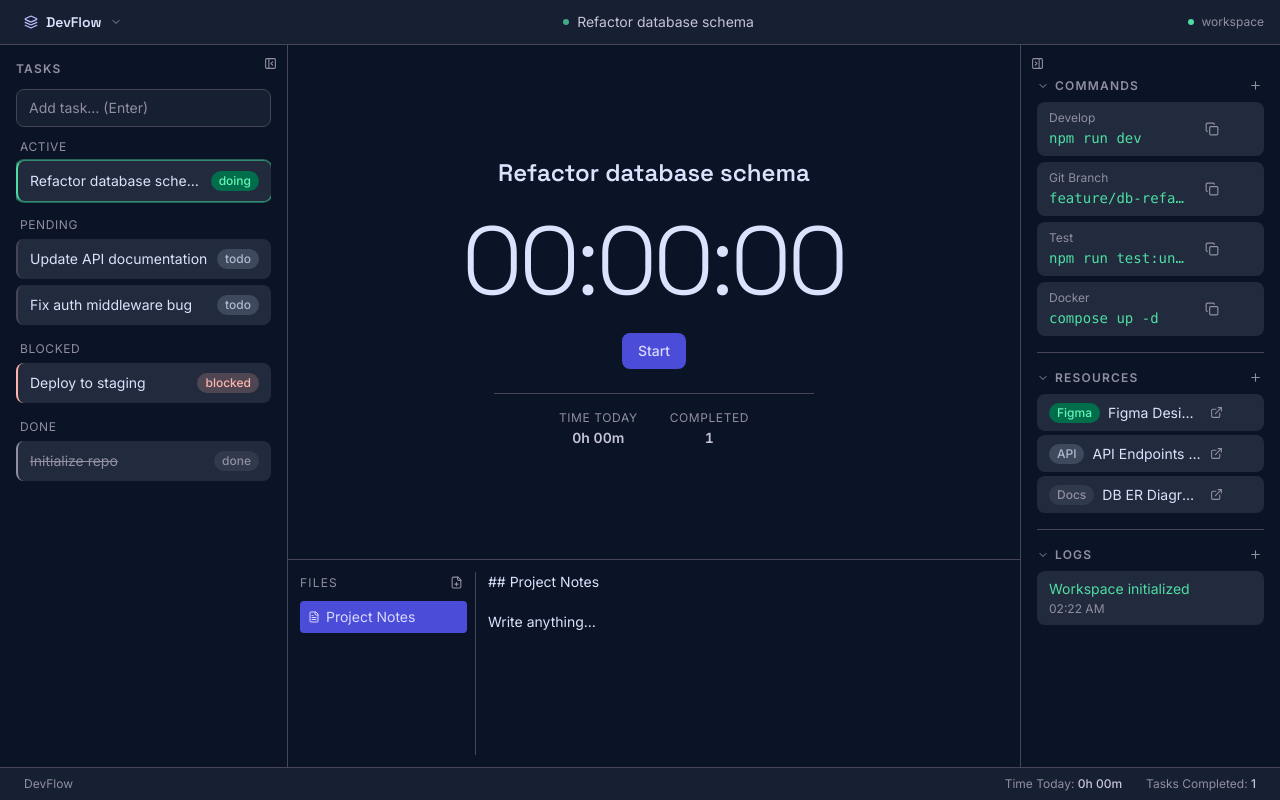
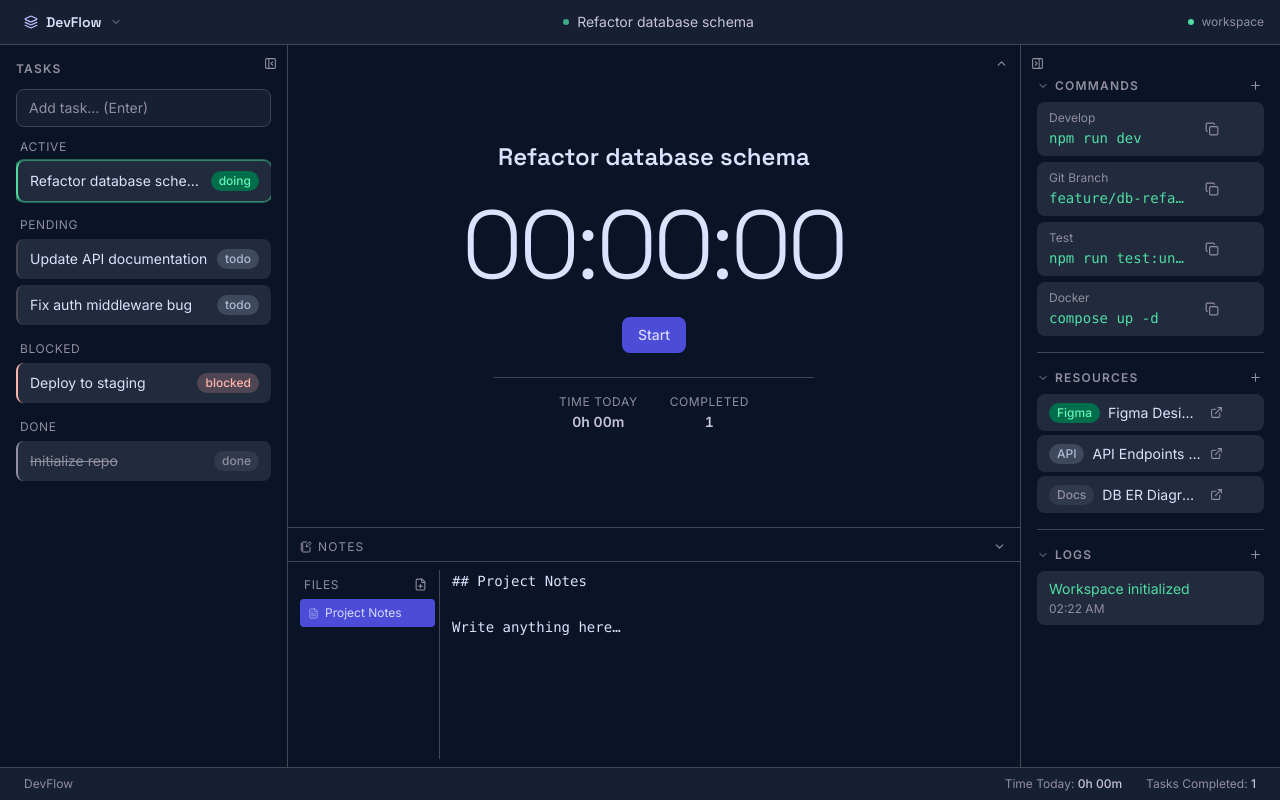
Before and after one commit to roydza27/DevFlow, a React (Vite) app in the folder frontend/: page / in a window 1280 px wide. Built offline with nearby package versions, Linux system fonts and the light colour scheme.

Commit message:
Phase 2: notes panel resize/collapse, focus collapse, +/- toggle, structured resources, note rename/delete
Co-authored-by: roydza27 <128218469+roydza27@users.noreply.github.com>
Agent-Logs-Url: https://github.com/roydza27/DevFlow/sessions/bd467f75-48e6-45c2-8894-d83e3dd23d6a

```diff
--- a/frontend/src/app/layout/DashboardLayout.jsx
+++ b/frontend/src/app/layout/DashboardLayout.jsx
@@ -1,13 +1,16 @@
 import { useState, useRef, useCallback, useEffect } from 'react'
 import Footer from '../../components/shared/Footer'
 import WorkspaceHeader from './WorkspaceHeader'
-import { PanelLeftClose, PanelLeftOpen, PanelRightClose, PanelRightOpen } from 'lucide-react'
+import { PanelLeftClose, PanelLeftOpen, PanelRightClose, PanelRightOpen, ChevronDown, ChevronUp, NotebookPen, Timer } from 'lucide-react'
 
 const LEFT_MIN = 220
 const LEFT_MAX = 420
 const RIGHT_MIN = 240
 const RIGHT_MAX = 440
 const COLLAPSED_WIDTH = 36
+const NOTES_MIN = 120
+const NOTES_MAX = 600
+const NOTES_DEFAULT = 240
 
 export default function DashboardLayout({
   projects,
@@ -24,27 +27,37 @@ export default function DashboardLayout({
   const [rightWidth, setRightWidth] = useState(260)
   const [leftCollapsed, setLeftCollapsed] = useState(false)
   const [rightCollapsed, setRightCollapsed] = useState(false)
+  const [notesHeight, setNotesHeight] = useState(NOTES_DEFAULT)
+  const [notesCollapsed, setNotesCollapsed] = useState(false)
+  const [focusCollapsed, setFocusCollapsed] = useState(false)
 
   const draggingLeft = useRef(false)
   const draggingRight = useRef(false)
+  const draggingNotes = useRef(false)
   const containerRef = useRef(null)
+  const centerColumnRef = useRef(null)
+  const cachedContainerRect = useRef(null)
+  const cachedCenterRect = useRef(null)
 
   const handleMouseMove = useCallback((e) => {
-    if (!containerRef.current) return
-    const rect = containerRef.current.getBoundingClientRect()
-    if (draggingLeft.current) {
-      const newWidth = Math.max(LEFT_MIN, Math.min(LEFT_MAX, e.clientX - rect.left))
+    if (draggingLeft.current && cachedContainerRect.current) {
+      const newWidth = Math.max(LEFT_MIN, Math.min(LEFT_MAX, e.clientX - cachedContainerRect.current.left))
       setLeftWidth(newWidth)
     }
-    if (draggingRight.current) {
-      const newWidth = Math.max(RIGHT_MIN, Math.min(RIGHT_MAX, rect.right - e.clientX))
+    if (draggingRight.current && cachedContainerRect.current) {
+      const newWidth = Math.max(RIGHT_MIN, Math.min(RIGHT_MAX, cachedContainerRect.current.right - e.clientX))
       setRightWidth(newWidth)
+    }
+    if (draggingNotes.current && cachedCenterRect.current) {
+      const newHeight = Math.max(NOTES_MIN, Math.min(NOTES_MAX, cachedCenterRect.current.bottom - e.clientY))
+      setNotesHeight(newHeight)
     }
   }, [])
 
   const handleMouseUp = useCallback(() => {
     draggingLeft.current = false
     draggingRight.current = false
+    draggingNotes.current = false
     document.body.style.cursor = ''
     document.body.style.userSelect = ''
   }, [])
@@ -60,6 +73,7 @@ export default function DashboardLayout({
 
   function startDragLeft(e) {
     e.preventDefault()
+    cachedContainerRect.current = containerRef.current?.getBoundingClientRect() ?? null
     draggingLeft.current = true
     document.body.style.cursor = 'col-resize'
     document.body.style.userSelect = 'none'
@@ -67,13 +81,23 @@ export default function DashboardLayout({
 
   function startDragRight(e) {
     e.preventDefault()
+    cachedContainerRect.current = containerRef.current?.getBoundingClientRect() ?? null
     draggingRight.current = true
     document.body.style.cursor = 'col-resize'
     document.body.style.userSelect = 'none'
   }
 
+  function startDragNotes(e) {
+    e.preventDefault()
+    cachedCenterRect.current = centerColumnRef.current?.getBoundingClientRect() ?? null
+    draggingNotes.current = true
+    document.body.style.cursor = 'row-resize'
+    document.body.style.userSelect = 'none'
+  }
+
   const effectiveLeftWidth = leftCollapsed ? COLLAPSED_WIDTH : leftWidth
   const effectiveRightWidth = rightCollapsed ? COLLAPSED_WIDTH : rightWidth
+  const effectiveNotesHeight = notesCollapsed ? 32 : notesHeight
 
   return (
     <div className="flex flex-col h-screen bg-background overflow-hidden">
@@ -92,7 +116,6 @@ export default function DashboardLayout({
           style={{ width: effectiveLeftWidth }}
           className="shrink-0 flex flex-col border-r border-outline-variant overflow-hidden transition-none relative"
         >
-          {/* Collapse toggle */}
           <button
             onClick={() => setLeftCollapsed(v => !v)}
             className="absolute top-2 right-1.5 z-10 p-1 rounded text-outline hover:text-on-surface transition-colors"
@@ -111,7 +134,6 @@ export default function DashboardLayout({
             </div>
           )}
 
-          {/* Resize handle */}
           {!leftCollapsed && (
             <div
               onMouseDown={startDragLeft}
@@ -120,15 +142,73 @@ export default function DashboardLayout({
           )}
         </aside>
 
-        {/* Center + Notes column */}
-        <main className="flex-1 flex flex-col overflow-hidden min-w-0">
-          {/* Center: Focus panel */}
-          <div className="flex-1 overflow-hidden flex flex-col p-4">
-            {centerPanel}
-          </div>
-          {/* Bottom: Notes workspace */}
-          <div className="h-52 shrink-0 border-t border-outline-variant flex flex-col p-3">
-            {notesPanel}
+        {/* Center column: Focus + Notes stacked */}
+        <main ref={centerColumnRef} className="flex-1 flex flex-col overflow-hidden min-w-0">
+
+          {/* Focus panel — collapsible */}
+          {focusCollapsed ? (
+            <div className="flex items-center gap-3 px-4 py-2 border-b border-outline-variant shrink-0">
+              <Timer size={13} className="text-outline shrink-0" />
+              <span className="text-xs text-outline font-label flex-1 truncate">
+                {activeTask ? activeTask.title : 'No task'}
+              </span>
+              <button
+                onClick={() => setFocusCollapsed(false)}
+                className="flex items-center gap-1 text-xs text-outline hover:text-on-surface transition-colors shrink-0"
+                title="Expand focus panel"
+              >
+                <ChevronDown size={13} />
+              </button>
+            </div>
+          ) : (
+            <div className="flex-1 overflow-hidden flex flex-col min-h-0 relative">
+              <button
+                onClick={() => setFocusCollapsed(true)}
+                className="absolute top-2 right-2 z-10 p-1 rounded text-outline hover:text-on-surface transition-colors"
+                title="Collapse focus panel"
+              >
+                <ChevronUp size={13} />
+              </button>
+              <div className="flex-1 overflow-hidden flex flex-col p-4">
+                {centerPanel}
+              </div>
+            </div>
+          )}
+
+          {/* Notes panel — resizable + collapsible */}
+          <div
+            style={{ height: effectiveNotesHeight }}
+            className="shrink-0 flex flex-col border-t border-outline-variant overflow-hidden"
+          >
+            {/* Notes drag handle + header */}
+            {!notesCollapsed && (
+              <div
+                onMouseDown={startDragNotes}
+                className="h-1 w-full cursor-row-resize hover:bg-primary/30 transition-colors shrink-0"
+              />
+            )}
+
+            {/* Notes header bar */}
+            <div className="flex items-center justify-between px-3 py-1.5 shrink-0 border-b border-outline-variant">
+              <div className="flex items-center gap-1.5">
+                <NotebookPen size={12} className="text-outline" />
+                <span className="text-xs font-label uppercase tracking-widest text-outline">Notes</span>
+              </div>
+              <button
+                onClick={() => setNotesCollapsed(v => !v)}
+                className="p-0.5 rounded text-outline hover:text-on-surface transition-colors"
+                title={notesCollapsed ? 'Expand notes' : 'Collapse notes'}
+              >
+                {notesCollapsed ? <ChevronUp size={13} /> : <ChevronDown size={13} />}
+              </button>
+            </div>
+
+            {/* Notes content */}
+            {!notesCollapsed && (
+              <div className="flex-1 overflow-hidden p-2">
+                {notesPanel}
+              </div>
+            )}
           </div>
         </main>
 
@@ -137,7 +217,6 @@ export default function DashboardLayout({
           style={{ width: effectiveRightWidth }}
           className="shrink-0 flex flex-col border-l border-outline-variant overflow-hidden transition-none relative"
         >
-          {/* Resize handle */}
           {!rightCollapsed && (
             <div
               onMouseDown={startDragRight}
@@ -145,7 +224,6 @@ export default function DashboardLayout({
             />
           )}
 
-          {/* Collapse toggle */}
           <button
             onClick={() => setRightCollapsed(v => !v)}
             className="absolute top-2 left-1.5 z-10 p-1 rounded text-outline hover:text-on-surface transition-colors"
--- a/frontend/src/features/notes/NoteEditor.jsx
+++ b/frontend/src/features/notes/NoteEditor.jsx
@@ -8,11 +8,15 @@ export default function NoteEditor({ note, onChange }) {
   }
 
   return (
-    <textarea
-      value={note.content}
-      onChange={e => onChange(note.id, e.target.value)}
-      placeholder="Start writing…"
-      className="flex-1 resize-none bg-transparent border-none text-sm text-on-surface placeholder-outline focus:outline-none font-body hide-scrollbar"
-    />
+    <div className="flex-1 flex flex-col min-w-0 overflow-hidden pl-3">
+      <textarea
+        key={note.id}
+        value={note.content}
+        onChange={e => onChange(note.id, e.target.value)}
+        placeholder="Start writing…"
+        spellCheck={false}
+        className="flex-1 w-full resize-none bg-transparent border-none text-sm text-on-surface placeholder-outline/50 focus:outline-none font-mono leading-relaxed hide-scrollbar"
+      />
+    </div>
   )
 }
--- a/frontend/src/features/notes/NotesSidebar.jsx
+++ b/frontend/src/features/notes/NotesSidebar.jsx
@@ -1,10 +1,30 @@
-import { FilePlus, FileText } from 'lucide-react'
+import { useState } from 'react'
+import { FilePlus, FileText, Trash2, Pencil, Check } from 'lucide-react'
 
-export default function NotesSidebar({ notes, activeNoteId, onSelect, onNew }) {
+export default function NotesSidebar({ notes, activeNoteId, onSelect, onNew, onRename, onDelete }) {
+  const [renamingId, setRenamingId] = useState(null)
+  const [renameValue, setRenameValue] = useState('')
+
+  function startRename(note, e) {
+    e.stopPropagation()
+    setRenamingId(note.id)
+    setRenameValue(note.title)
+  }
+
+  function commitRename(id) {
+    onRename?.(id, renameValue)
+    setRenamingId(null)
+  }
+
+  function handleRenameKey(e, id) {
+    if (e.key === 'Enter') commitRename(id)
+    if (e.key === 'Escape') setRenamingId(null)
+  }
+
   return (
-    <div className="flex flex-col gap-2 w-44 shrink-0 border-r border-outline-variant pr-2">
-      <div className="flex items-center justify-between">
-        <span className="text-xs font-label uppercase tracking-widest text-outline">Files</span>
+    <div className="flex flex-col w-36 shrink-0 border-r border-outline-variant overflow-hidden">
+      <div className="flex items-center justify-between px-2 py-1 shrink-0">
+        <span className="text-xs font-label uppercase tracking-wider text-outline">Files</span>
         <button
           onClick={onNew}
           className="p-1 rounded text-outline hover:text-on-surface transition-colors"
@@ -13,20 +33,61 @@ export default function NotesSidebar({ notes, activeNoteId, onSelect, onNew }) {
           <FilePlus size={13} />
         </button>
       </div>
-      <div className="flex flex-col gap-1 overflow-y-auto hide-scrollbar flex-1">
+      <div className="flex flex-col gap-0.5 overflow-y-auto hide-scrollbar flex-1 px-1 pb-1">
         {notes.map(note => (
-          <button
+          <div
             key={note.id}
-            onClick={() => onSelect(note.id)}
-            className={`flex items-center gap-1.5 px-2 py-1.5 rounded text-left text-sm font-body truncate transition-colors ${
+    className={`group flex items-center gap-1.5 px-2 py-1.5 rounded cursor-pointer transition-colors ${
               note.id === activeNoteId
                 ? 'bg-primary-container text-on-primary-container'
                 : 'text-on-surface-variant hover:bg-surface-bright'
             }`}
+            onClick={() => onSelect(note.id)}
+            title={note.title}
           >
-            <FileText size={12} className="shrink-0" />
-            {note.title}
-          </button>
+            <FileText size={11} className="shrink-0 opacity-60" />
+            {renamingId === note.id ? (
+              <input
+                autoFocus
+                value={renameValue}
+                onChange={e => setRenameValue(e.target.value)}
+                onKeyDown={e => handleRenameKey(e, note.id)}
+                onBlur={() => commitRename(note.id)}
+                onClick={e => e.stopPropagation()}
+                className="flex-1 min-w-0 bg-transparent border-b border-primary text-xs focus:outline-none text-on-surface"
+              />
+            ) : (
+              <span className="flex-1 text-xs truncate font-body">{note.title}</span>
+            )}
+            {/* Hover actions */}
+            {renamingId === note.id ? (
+              <button
+                onClick={e => { e.stopPropagation(); commitRename(note.id) }}
+                className="shrink-0 p-0.5 rounded text-tertiary"
+              >
+                <Check size={11} />
+              </button>
+            ) : (
+              <div className="hidden group-hover:flex items-center gap-0.5 shrink-0">
+                <button
+                  onClick={e => startRename(note, e)}
+                  className="p-0.5 rounded text-outline hover:text-on-surface"
+                  title="Rename"
+                >
+                  <Pencil size={11} />
+                </button>
+                {notes.length > 1 && (
+                  <button
+                    onClick={e => { e.stopPropagation(); onDelete?.(note.id) }}
+                    className="p-0.5 rounded text-outline hover:text-error"
+                    title="Delete note"
+                  >
+                    <Trash2 size={11} />
+                  </button>
+                )}
+              </div>
+            )}
+          </div>
         ))}
       </div>
     </div>
--- a/frontend/src/features/notes/NotesWorkspace.jsx
+++ b/frontend/src/features/notes/NotesWorkspace.jsx
@@ -3,14 +3,14 @@ import NotesSidebar from './NotesSidebar'
 import NoteEditor from './NoteEditor'
 
 const INITIAL_NOTES = [
-  { id: 1, title: 'Project Notes', content: '## Project Notes\n\nWrite anything…' },
+  { id: 1, title: 'Project Notes', content: '## Project Notes\n\nWrite anything here…' },
 ]
 
 export default function NotesWorkspace({ onLog }) {
   const [notes, setNotes] = useState(INITIAL_NOTES)
   const [activeNoteId, setActiveNoteId] = useState(INITIAL_NOTES[0].id)
 
-  const activeNote = notes.find(n => n.id === activeNoteId) ?? notes[0] ?? null
+  const activeNote = notes.find(n => n.id === activeNoteId) ?? null
 
   function handleNew() {
     const newNote = { id: Date.now(), title: `Note ${notes.length + 1}`, content: '' }
@@ -23,13 +23,30 @@ export default function NotesWorkspace({ onLog }) {
     setNotes(prev => prev.map(n => n.id === id ? { ...n, content } : n))
   }
 
+  function handleRename(id, title) {
+    if (!title.trim()) return
+    setNotes(prev => prev.map(n => n.id === id ? { ...n, title: title.trim() } : n))
+  }
+
+  function handleDelete(id) {
+    setNotes(prev => {
+      const remaining = prev.filter(n => n.id !== id)
+      if (activeNoteId === id && remaining.length > 0) {
+        setActiveNoteId(remaining[0].id)
+      }
+      return remaining
+    })
+  }
+
   return (
-    <div className="flex gap-3 h-full">
+    <div className="flex h-full gap-0">
       <NotesSidebar
         notes={notes}
         activeNoteId={activeNote?.id ?? null}
         onSelect={setActiveNoteId}
         onNew={handleNew}
+        onRename={handleRename}
+        onDelete={handleDelete}
       />
       <NoteEditor note={activeNote} onChange={handleChange} />
     </div>
--- a/frontend/src/features/workspace/RightSidebar.jsx
+++ b/frontend/src/features/workspace/RightSidebar.jsx
@@ -14,6 +14,7 @@ export default function RightSidebar({ logs = [], onLog }) {
       <CollapsibleSection
         title="Commands"
         onAdd={() => setShowAddCmd(v => !v)}
+        isAdding={showAddCmd}
       >
         <CommandsPanel
           onLog={onLog}
@@ -27,6 +28,7 @@ export default function RightSidebar({ logs = [], onLog }) {
       <CollapsibleSection
         title="Resources"
         onAdd={() => setShowAddRes(v => !v)}
+        isAdding={showAddRes}
       >
         <ResourcesPanel
           onLog={onLog}
@@ -40,6 +42,7 @@ export default function RightSidebar({ logs = [], onLog }) {
       <CollapsibleSection
         title="Logs"
         onAdd={() => setShowAddLog(v => !v)}
+        isAdding={showAddLog}
       >
         <LogsPanel
           logs={logs}
```
Also changed, not shown: frontend/src/components/shared/CollapsibleSection.jsx (+5 -5 lines), frontend/src/features/resources/ResourcesPanel.jsx (+46 -17 lines).
